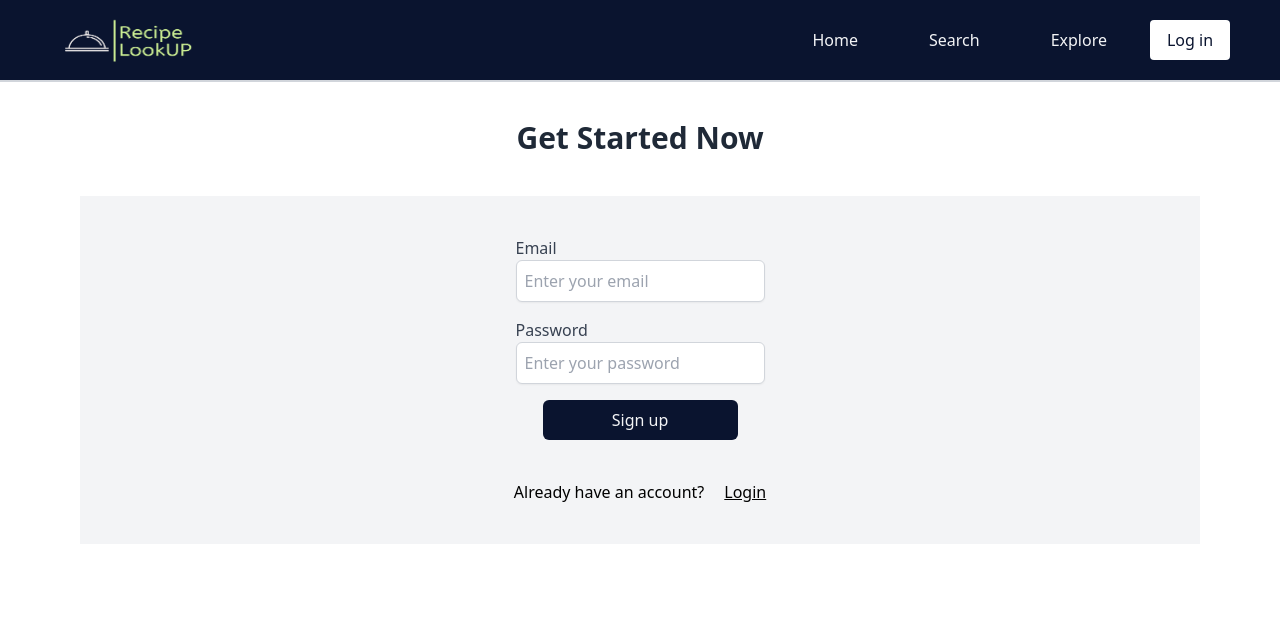
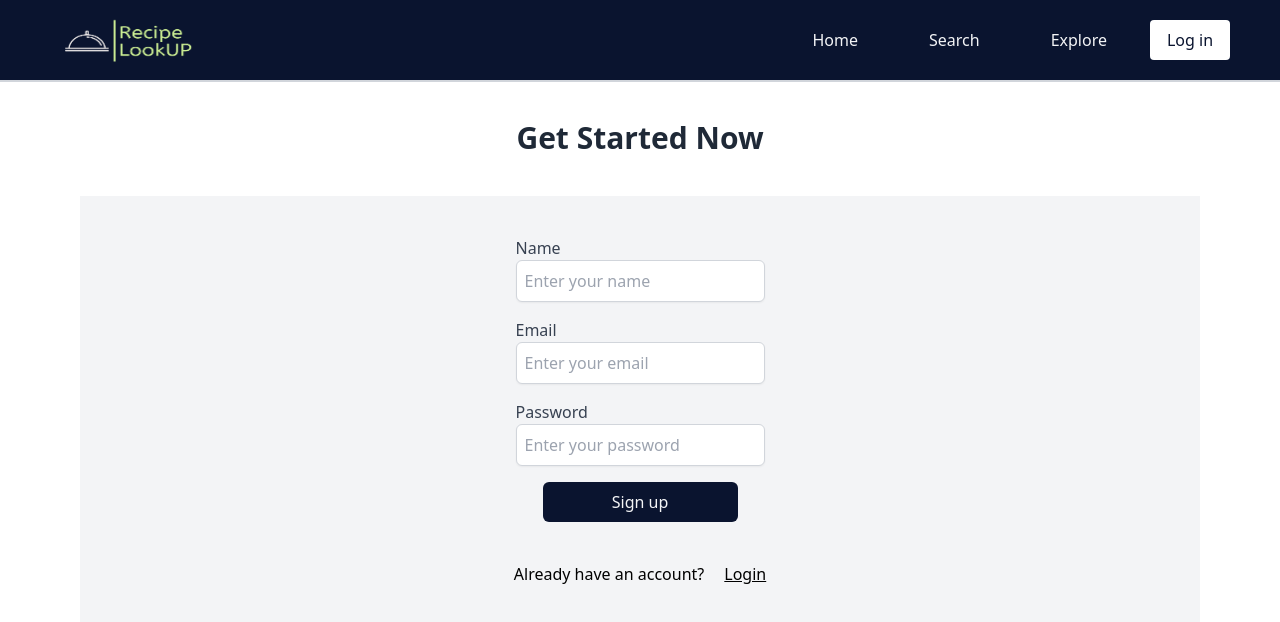
Before and after one commit to Sorarat/recipe-web-app, a React (Vite) app: page /signup in a window 1280 px wide. Shown: the top 622 px of the page. Built offline with nearby package versions, Linux system fonts and the light colour scheme; no server answers.

Commit message:
added name field to user profile

```diff
--- a/src/components/Navbar.jsx
+++ b/src/components/Navbar.jsx
@@ -2,7 +2,7 @@ import React, { useState, useEffect } from 'react'
 import { FaBars, FaTimes } from 'react-icons/fa';
 import { Link, useNavigate } from 'react-router-dom';
 import { auth } from '../firebase';
-import { onAuthStateChanged, signOut } from 'firebase/auth';
+import { onAuthStateChanged, signOut, getAuth } from 'firebase/auth';
 
 const Navbar = () => {
 
@@ -40,6 +40,7 @@ const Navbar = () => {
 
     // nav = false - the hamburger menu is closed, show the bars icon
     // nav = true - the fatimes icon is shown
+
 
     return (
 
@@ -152,6 +153,10 @@ const ProfileDropDown =  ( { setIsLoggedIn, navigate}) => {
             });
     }
 
+    // get display name of user
+    const auth = getAuth();
+    const user = auth.currentUser;
+
 
     return (
 
@@ -171,6 +176,13 @@ const ProfileDropDown =  ( { setIsLoggedIn, navigate}) => {
             {/* Dropdown menu */}
             {isOpen && (
                 <div className="absolute right-0 mt-2 w-48 bg-white rounded-md shadow-lg py-2 z-50">
+
+                    <a  href="#"
+                        className="block px-4 py-2 text-gray-700 hover:bg-gray-100">
+                        {user.displayName || 'User'}
+                        <hr/>
+                    </a>
+
                     <a  href="#"
                         className="block px-4 py-2 text-gray-700 hover:bg-gray-100">
                         Edit Profile
--- a/src/components/Signup.jsx
+++ b/src/components/Signup.jsx
@@ -1,36 +1,42 @@
-import React, {useState} from 'react';
+import React, { useState } from 'react';
 import { auth } from '../firebase';
-import {Link, NavLink, useNavigate} from 'react-router-dom';
-import { createUserWithEmailAndPassword} from 'firebase/auth';
+import { Link, useNavigate} from 'react-router-dom';
+import { createUserWithEmailAndPassword, updateProfile} from 'firebase/auth';
 
 const Signup = () => {
 
     const navigate = useNavigate();
     const [email, setEmail] = useState('');
     const [password, setPassword] = useState('');
+    const [name, setName] = useState('');
     const [errorMessage, setErrorMessage] = useState('');
 
     const onSubmit = async (e) => {
         e.preventDefault()
 
-        await createUserWithEmailAndPassword(auth, email, password)
-          .then((userCredential) => {
-              // Signed in
+        try {
+
+            // create user with email and password
+            const userCredential = await createUserWithEmailAndPassword(auth, email, password)
             const user = userCredential.user;
+
+            // update the user's profile with their display name
+            await updateProfile(user, {
+                displayName: name,
+            });
+
             console.log(user);
-              navigate("/login")
+            navigate("/");
+        }
 
-          })
-          .catch((error) => {
+        catch(error) {
             const errorCode = error.code;
             const errorMessage = error.message;
             setErrorMessage(errorMessage);
             console.log(errorCode, errorMessage);
+        }
 
-          });
-
-
-      }
+    };
 
     return (
         <div>
@@ -42,6 +48,17 @@ const Signup = () => {
         <div className='flex flex-col items-center bg-gray-100 p-10 mx-20 rounded-mds'>
 
 
+
+            {/* Name Field */}
+            <div className='mb-4'>
+                <label htmlFor="name" className='font-medium text-gray-700 block'>Name</label>
+                <input
+                    type="text" required
+                    placeholder='Enter your name'
+                    onChange={(e) => setName(e.target.value)}
+                    className='bg-white border border-gray-300 rounded-md shadow-sm p-2 '/>
+
+            </div>
             {/* Email Field */}
             <div className='mb-4'>
                 <label htmlFor='email' className='font-medium text-gray-700 block'>Email</label>
```
Lines whose indentation alone changed are shown as unchanged.
